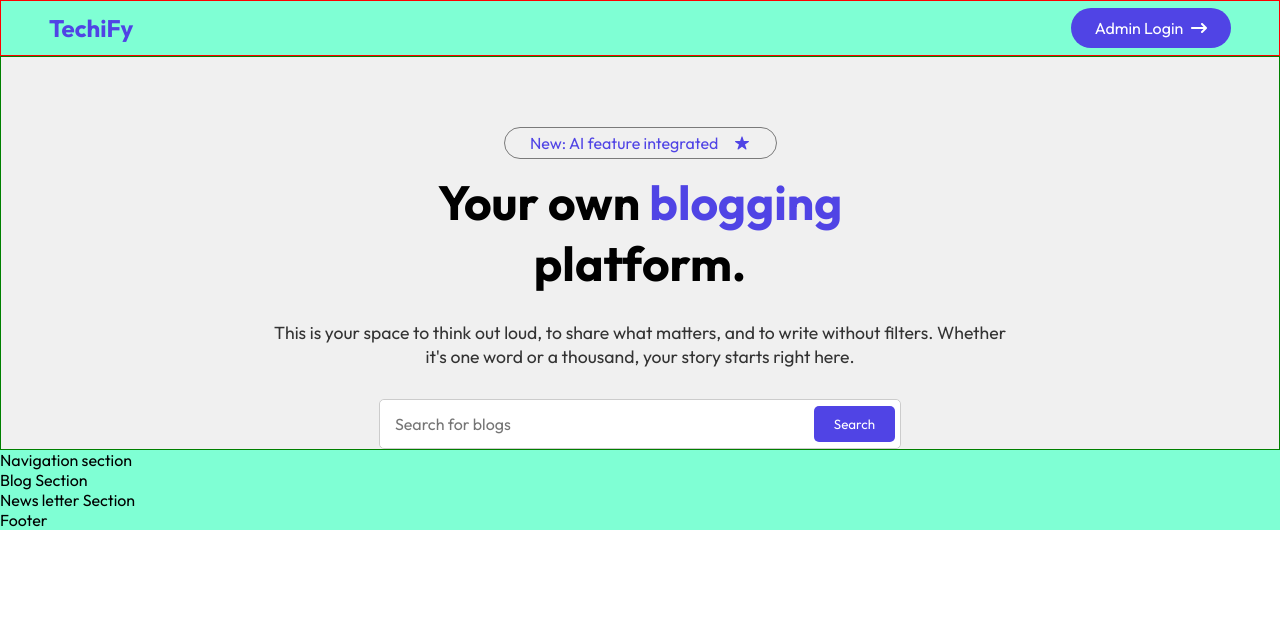
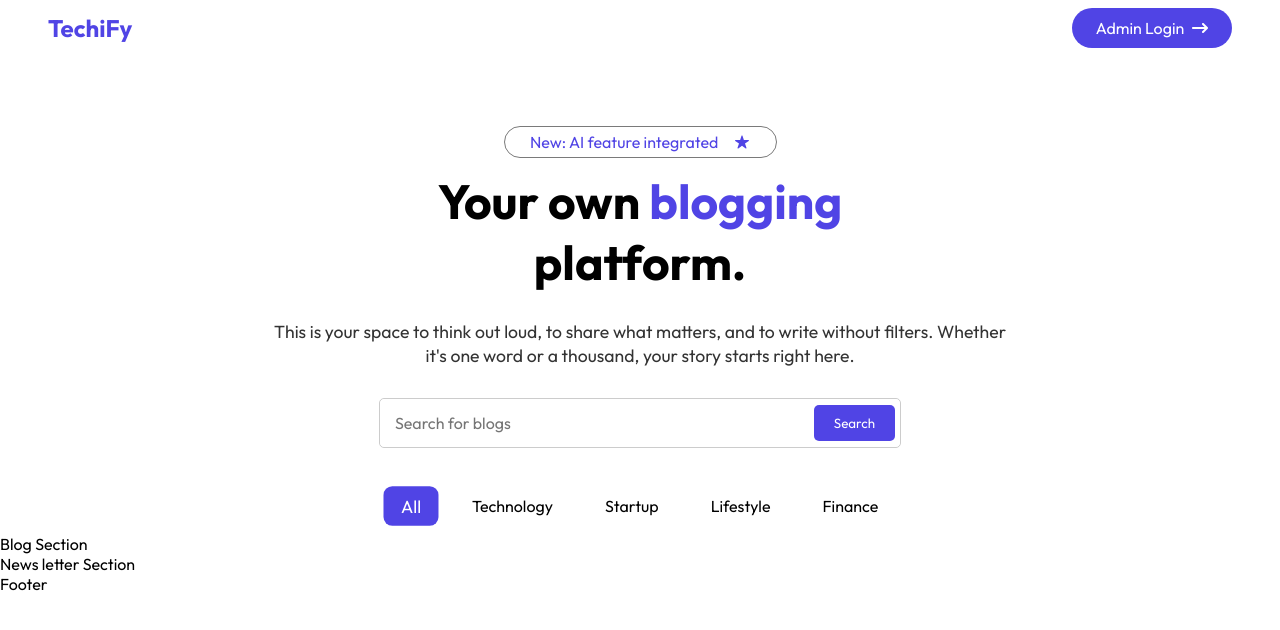
Before and after one commit to 9090856788/TechiFy, a React (Vite) app in the folder client/: page / in a window 1280 px wide. Shown: the top 630 px of the page. Built offline with nearby package versions, Linux system fonts and the light colour scheme.

Commit message:
design the navbar

```diff
--- /dev/null
+++ b/client/src/components/Navbar.jsx
@@ -0,0 +1,24 @@
+import React, { useState } from "react";
+import "./styles/navbar.css";
+
+const Navbar = () => {
+  const [active, setActive] = useState("All");
+
+  const menuItems = ["All", "Technology", "Startup", "Lifestyle", "Finance"];
+
+  return (
+    <div className="navbar">
+      {menuItems.map((item) => (
+        <div
+          key={item}
+          className={`nav_item ${active === item ? "active" : ""}`}
+          onClick={() => setActive(item)}
+        >
+          {item}
+        </div>
+      ))}
+    </div>
+  );
+};
+
+export default Navbar;
--- a/client/src/components/styles/header.css
+++ b/client/src/components/styles/header.css
@@ -3,7 +3,6 @@
   justify-content: space-between;
   align-items: center;
   height: 7vh;
-  border: 1px solid red;
 
   .logo {
     display: flex;
--- a/client/src/components/styles/heroSection.css
+++ b/client/src/components/styles/heroSection.css
@@ -4,8 +4,8 @@
   flex-direction: column;
   align-items: center;
   justify-content: center;
-  background-color: #f0f0f0;
-  border: 0.2px solid green;
+  /* background-color: #f0f0f0; */
+  /* border: 0.2px solid green; */
 
   .hero_section_text {
     display: flex;
--- /dev/null
+++ b/client/src/components/styles/navbar.css
@@ -0,0 +1,25 @@
+.navbar{
+    display: flex;
+    gap: 20px;
+    align-items: center;
+    justify-content: center;
+    /* border: 1px solid red; */
+    padding: 10px;
+    margin-top: 30px;
+    cursor: pointer;
+
+    .nav_item {
+        padding: 8px 16px;
+        border-radius: 8px;
+        cursor: pointer;
+        transition: transform 0.3s ease, background-color 0.3s ease, color 0.3s ease;
+        &:hover {
+            transform: scale(1.05);
+        }
+    }
+    .nav_item.active {
+        background-color: #5044E5;
+        color: white;
+        transform: scale(1.1);
+    }
+}
--- a/client/src/pages/Home.jsx
+++ b/client/src/pages/Home.jsx
@@ -2,6 +2,7 @@ import React from "react";
 import "./styles/home.css";
 import Header from "../components/Header";
 import HeroSection from "../components/HeroSection";
+import Navbar from "../components/Navbar";
 
 const Home = () => {
   return (
@@ -16,7 +17,9 @@ const Home = () => {
           <HeroSection />
         </div>
         {/* This is Navigation section */}
-        <div>Navigation section</div>
+        <div>
+          <Navbar/>
+        </div>
         {/* This is Blog section */}
         <div>Blog Section</div>
         {/* This is News letter section */}
--- a/client/src/pages/styles/home.css
+++ b/client/src/pages/styles/home.css
@@ -1,5 +1,5 @@
 .home_container {
     display: flex;
     flex-direction: column;
-    background: aquamarine;
+    /* background: aquamarine; */
 }
```
